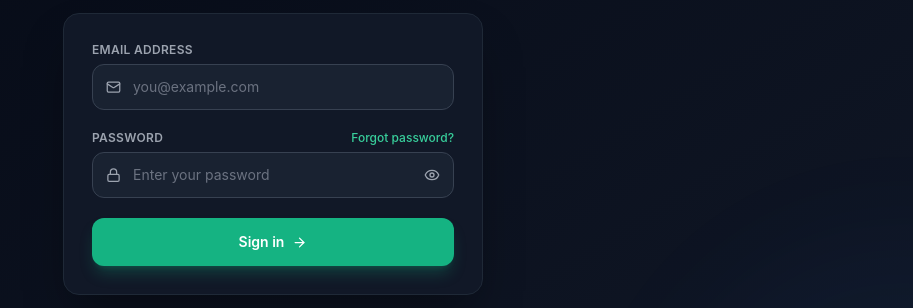
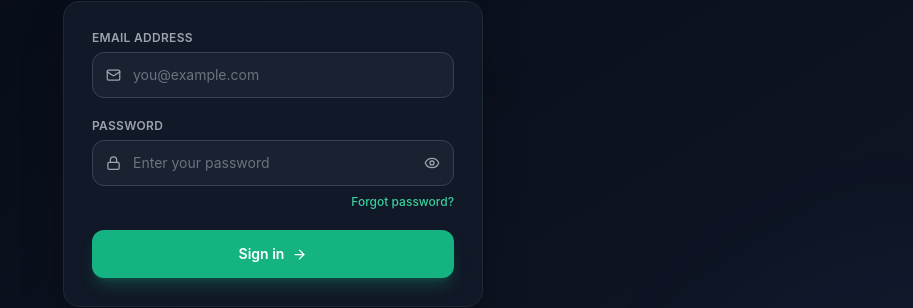
Before and after one commit to gitab01/Orbit-Analytics-Dashboard, a Next.js app: page /login in a window 1280 px wide. Shown: the part 307-615 px from the top of the page, without its empty margins (367-1280 px from the left). Built offline with nearby package versions, Linux system fonts and the light colour scheme; no server answers; the database is empty.

Commit message:
fix: move forgot password link below password input

```diff
--- a/src/app/login/page.tsx
+++ b/src/app/login/page.tsx
@@ -97,15 +97,9 @@
 
             {/* Password */}
             <div className="space-y-1.5">
-              <div className="flex items-center justify-between">
-                <label htmlFor="password" className="block text-xs font-semibold uppercase tracking-wide text-gray-500 dark:text-gray-400">
-                  {t("login.passwordLabel")}
-                </label>
-                <Link href="/forgot-password"
-                  className="text-xs text-brand-600 dark:text-brand-400 hover:text-brand-700 dark:hover:text-brand-300 font-medium transition-colors">
-                  {t("login.forgotPassword")}
-                </Link>
-              </div>
+              <label htmlFor="password" className="block text-xs font-semibold uppercase tracking-wide text-gray-500 dark:text-gray-400">
+                {t("login.passwordLabel")}
+              </label>
               <div className="relative">
                 <Lock size={15} className="absolute left-3.5 top-1/2 -translate-y-1/2 text-gray-400 pointer-events-none" />
                 <input
@@ -126,6 +120,13 @@
                   <AlertCircle size={11} className="flex-shrink-0" />{fieldErrors.password}
                 </p>
               )}
+              {/* Forgot password — below the input */}
+              <div className="flex justify-end pt-0.5">
+                <Link href="/forgot-password"
+                  className="text-xs text-brand-600 dark:text-brand-400 hover:text-brand-700 dark:hover:text-brand-300 font-medium transition-colors">
+                  {t("login.forgotPassword")}
+                </Link>
+              </div>
             </div>
 
             {/* Error */}
```
